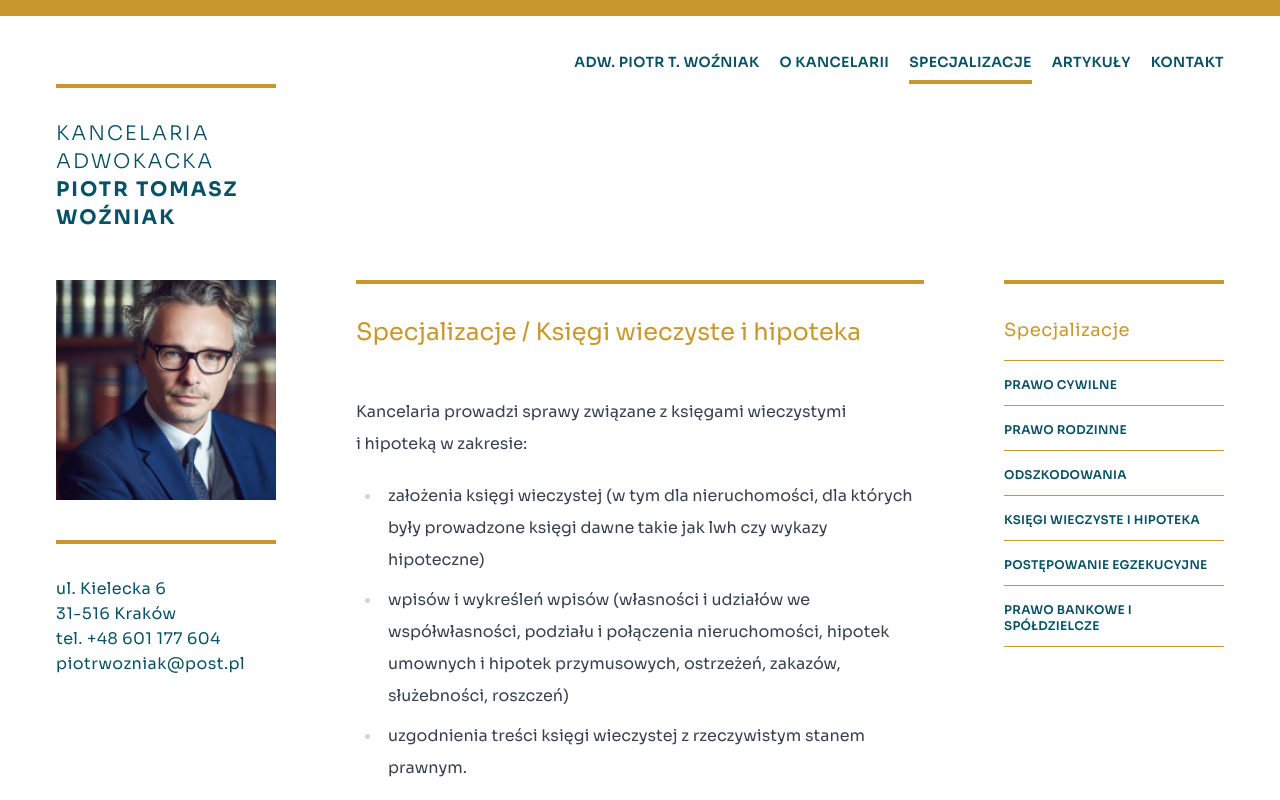
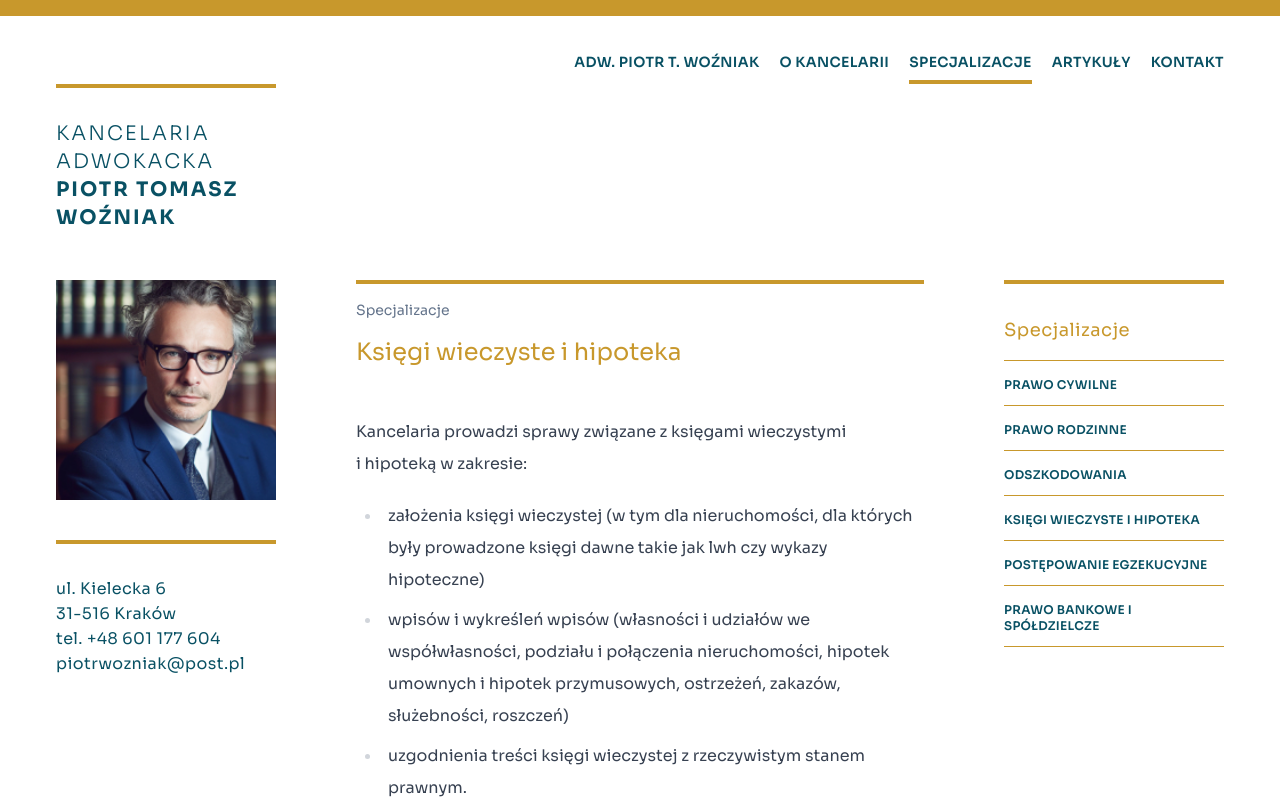
Before and after one commit to AllTwinkleStars/piotrek, a Next.js app: page /specjalizacje/ksiegi-wieczyste-i-hipoteka in a window 1280 px wide. Shown: the top 800 px of the page. Built offline with nearby package versions, Linux system fonts and the light colour scheme.

Commit message:
style fix

```diff
--- a/app/components/main/SpecializationsList.js
+++ b/app/components/main/SpecializationsList.js
@@ -10,7 +10,7 @@ export default function SpecializationsMenu(){
     const menuItems = specializations.map(specialization => {
         return (
             <Link
-                className="pt-5 pb-4 border-t lg:pt-4 lg:pb-3 border-pw-gold"
+                className="pt-5 pb-4 border-t lg:pt-4 lg:pb-3 border-pw-gold hover:text-pw-green-800"
                 key={specialization.id}
                 href={specialization.href}>
                 {specialization.name}
@@ -20,7 +20,9 @@ export default function SpecializationsMenu(){
 
     return (
         <div className="flex flex-col w-full pt-8 border-t-4 border-b h-fit border-pw-gold">
-            <h1 className="pb-4 text-xl font-normal tracking-wide lg:text-lg text-pw-gold"><Link href="/specjalizacje">Specjalizacje</Link></h1>
+            <h1 className="pb-4 text-xl font-normal tracking-wide lg:text-lg text-pw-gold">
+                <Link href="/specjalizacje">Specjalizacje</Link>
+            </h1>
             <div className="flex flex-col text-sm font-semibold tracking-wide uppercase lg:text-xs text-pw-green">
                 {menuItems}
             </div>
--- a/app/specjalizacje/ksiegi-wieczyste-i-hipoteka/page.js
+++ b/app/specjalizacje/ksiegi-wieczyste-i-hipoteka/page.js
@@ -1,11 +1,18 @@
+import Link from "next/link";
+
 export const metadata = {
   title:  'Księgi wieczyste i hipoteka',
 };
 
 export default function KsiegiWieczysteHipotekaPage() {
     return (
-      <article className="pt-8 font-sans leading-8 prose border-t-4 prose-h1:text-2xl prose-h1:text-pw-gold prose-h1:mb-8 lg:prose-h1:mb-12 prose-a:text-pw-green prose-a:underline prose-a:decoration-1 hover:prose-a:decoration-2 prose-a:underline-offset-4 prose-a:decoration-pw-gold hover:prose-a:underline hover:prose-a:decoration-pw-gold text-md border-t-pw-gold">
-        <h1 className="font-sans font-normal">Specjalizacje / Księgi wieczyste i hipoteka</h1>
+      <article className="pt-4 font-sans leading-8 prose border-t-4 prose-h1:text-2xl prose-h1:text-pw-gold prose-h1:mb-8 lg:prose-h1:mb-12 prose-a:text-pw-green hover:prose-a:decoration-1 prose-a:underline-offset-4 prose-a:decoration-pw-gold hover:prose-a:underline hover:prose-a:decoration-pw-gold text-md border-t-pw-gold">
+        <Link className="no-underline" href="/specjalizacje">
+          <div className="flex items-center gap-4 pb-4 font-sans text-sm text-slate-500">
+            <span className="font-normal no-underline">Specjalizacje</span>
+            </div>
+          </Link>
+        <h1 className="font-sans font-normal">Księgi wieczyste i hipoteka</h1>
         <p>Kancelaria prowadzi sprawy związane z&nbsp;księgami wieczystymi i&nbsp;hipoteką w&nbsp;zakresie:</p>
         <ul>
           <li>założenia księgi wieczystej (w tym dla nieruchomości, dla których były prowadzone księgi dawne takie jak lwh czy wykazy hipoteczne)</li>
--- a/app/specjalizacje/odszkodowania/page.js
+++ b/app/specjalizacje/odszkodowania/page.js
@@ -1,10 +1,17 @@
+import Link from "next/link";
+
 export const metadata = {
   title:  'Odszkodowania',
 };
 
 export default function OdszkodowaniaPage() {
     return (
-      <article className="pt-8 font-sans leading-8 prose border-t-4 prose-h1:text-2xl prose-h1:text-pw-gold prose-h1:mb-8 lg:prose-h1:mb-12 prose-a:text-pw-green prose-a:underline prose-a:decoration-1 hover:prose-a:decoration-2 prose-a:underline-offset-4 prose-a:decoration-pw-gold hover:prose-a:underline hover:prose-a:decoration-pw-gold text-md border-t-pw-gold">
+      <article className="pt-4 font-sans leading-8 prose border-t-4 prose-h1:text-2xl prose-h1:text-pw-gold prose-h1:mb-8 lg:prose-h1:mb-12 prose-a:text-pw-green hover:prose-a:decoration-1 prose-a:underline-offset-4 prose-a:decoration-pw-gold hover:prose-a:underline hover:prose-a:decoration-pw-gold text-md border-t-pw-gold">
+        <Link className="no-underline" href="/specjalizacje">
+          <div className="flex items-center gap-4 pb-4 font-sans text-sm text-slate-500">
+            <span className="font-normal no-underline">Specjalizacje</span>
+            </div>
+          </Link>
         <h1 className="font-sans font-normal">Odszkodowania</h1>
         <p>Kancelaria prowadzi sprawy o odszkodowanie w zakresie:</p>
         <ul>
--- a/app/specjalizacje/page.js
+++ b/app/specjalizacje/page.js
@@ -6,16 +6,16 @@ export const metadata = {
 
 export default function SpecjalizacjePage() {
     return (
-      <article className="pt-8 font-sans leading-8 prose border-t-4 prose-h1:text-2xl prose-h1:text-pw-gold prose-h1:mb-8 lg:prose-h1:mb-12 prose-a:text-pw-green prose-a:underline prose-a:decoration-1 hover:prose-a:decoration-2 prose-a:underline-offset-4 prose-a:decoration-pw-gold hover:prose-a:underline hover:prose-a:decoration-pw-gold text-md border-t-pw-gold">
+      <article className="pt-8 font-sans leading-8 prose border-t-4 prose-h1:text-2xl prose-h1:text-pw-gold prose-h1:mb-8 lg:prose-h1:mb-12 prose-a:text-pw-green-900 prose-a:no-underline hover:prose-a:decoration-1 prose-a:underline-offset-4 prose-a:decoration-pw-gold-300 hover:prose-a:text-pw-green-800 hover:prose-a:underline hover:prose-a:decoration-pw-gold text-md border-t-pw-gold">
       <h1 className="font-sans font-normal">Specjalizacje</h1>
         <p>Kancelaria specjalizuje się w prowadzeniu spraw z zakresu:</p>
         <ul>
-          <li><Link href="/specjalizacje/prawo-cywilne"><strong>prawa cywilnego</strong></Link></li>
-          <li><Link href="/specjalizacje/prawo-rodzinne"><strong>prawa rodzinnego</strong></Link></li>
-          <li><Link href="/specjalizacje/odszkodowania">odszkodowań</Link></li>
-          <li><Link href="/specjalizacje/ksiegi-wieczyste-i-hipoteka">ksiąg wieczystych i hipotek</Link></li>
-          <li><Link href="/specjalizacje/postepowanie-egzekucyjne">postępowania egzekucyjnego</Link></li>
-          <li><Link href="/specjalizacje/prawo-bankowe-i-spoldzielcze">prawa bankowego i spółdzielczego</Link></li>
+          <li><Link className="font-normal" href="/specjalizacje/prawo-cywilne"><strong>prawa cywilnego</strong></Link></li>
+          <li><Link className="font-normal" href="/specjalizacje/prawo-rodzinne"><strong>prawa rodzinnego</strong></Link></li>
+          <li><Link className="font-normal" href="/specjalizacje/odszkodowania">odszkodowań</Link></li>
+          <li><Link className="font-normal" href="/specjalizacje/ksiegi-wieczyste-i-hipoteka">ksiąg wieczystych i hipotek</Link></li>
+          <li><Link className="font-normal" href="/specjalizacje/postepowanie-egzekucyjne">postępowania egzekucyjnego</Link></li>
+          <li><Link className="font-normal" href="/specjalizacje/prawo-bankowe-i-spoldzielcze">prawa bankowego i spółdzielczego</Link></li>
         </ul>
       </article>
     )
--- a/app/specjalizacje/postepowanie-egzekucyjne/page.js
+++ b/app/specjalizacje/postepowanie-egzekucyjne/page.js
@@ -1,11 +1,18 @@
+import Link from "next/link";
+
 export const metadata = {
   title:  'Postępowanie egzekucyjne',
 };
 
 export default function PostepowanieEgzekucyjnePage() {
     return (
-      <article className="pt-8 font-sans leading-8 prose border-t-4 prose-h1:text-2xl prose-h1:text-pw-gold prose-h1:mb-8 lg:prose-h1:mb-12 prose-a:text-pw-green prose-a:underline prose-a:decoration-1 hover:prose-a:decoration-2 prose-a:underline-offset-4 prose-a:decoration-pw-gold hover:prose-a:underline hover:prose-a:decoration-pw-gold text-md border-t-pw-gold">
-        <h1 className="font-sans font-normal">Specjalizacje / Postępowanie egzekucyjne</h1>
+      <article className="pt-4 font-sans leading-8 prose border-t-4 prose-h1:text-2xl prose-h1:text-pw-gold prose-h1:mb-8 lg:prose-h1:mb-12 prose-a:text-pw-green hover:prose-a:decoration-1 prose-a:underline-offset-4 prose-a:decoration-pw-gold hover:prose-a:underline hover:prose-a:decoration-pw-gold text-md border-t-pw-gold">
+        <Link className="no-underline" href="/specjalizacje">
+          <div className="flex items-center gap-4 pb-4 font-sans text-sm text-slate-500">
+            <span className="font-normal no-underline">Specjalizacje</span>
+            </div>
+          </Link>
+        <h1 className="font-sans font-normal">Postępowanie egzekucyjne</h1>
         <p>Kancelaria prowadzi sprawy egzekucyjne związane&nbsp;z:</p>
         <ul>
           <li>inicjowaniem i prowadzeniem spraw egzekucyjnych u komornika</li>
--- a/app/specjalizacje/prawo-bankowe-i-spoldzielcze/page.js
+++ b/app/specjalizacje/prawo-bankowe-i-spoldzielcze/page.js
@@ -1,11 +1,18 @@
+import Link from "next/link";
+
 export const metadata = {
   title:  'Prawo bankowe i spółdzielcze',
 };
 
 export default function PrawoBankoweSpoldzielczePage() {
     return (
-      <article className="pt-8 font-sans leading-8 prose border-t-4 prose-h1:text-2xl prose-h1:text-pw-gold prose-h1:mb-8 lg:prose-h1:mb-12 prose-a:text-pw-green prose-a:underline prose-a:decoration-1 hover:prose-a:decoration-2 prose-a:underline-offset-4 prose-a:decoration-pw-gold hover:prose-a:underline hover:prose-a:decoration-pw-gold text-md border-t-pw-gold">
-        <h1 className="font-sans font-normal">Specjalizacje / Prawo bankowe i spółdzielcze</h1>
+      <article className="pt-4 font-sans leading-8 prose border-t-4 prose-h1:text-2xl prose-h1:text-pw-gold prose-h1:mb-8 lg:prose-h1:mb-12 prose-a:text-pw-green hover:prose-a:decoration-1 prose-a:underline-offset-4 prose-a:decoration-pw-gold hover:prose-a:underline hover:prose-a:decoration-pw-gold text-md border-t-pw-gold">
+        <Link className="no-underline" href="/specjalizacje">
+          <div className="flex items-center gap-4 pb-4 font-sans text-sm text-slate-500">
+            <span className="font-normal no-underline">Specjalizacje</span>
+            </div>
+          </Link>
+        <h1 className="font-sans font-normal">Prawo bankowe i spółdzielcze</h1>
         <p>Kancelaria posiada doświadczenie w zakresie prawa bankowego i spółdzielczego nabyte w czasie wieloletniej obsługi Banku Spółdzielczego.</p>
       </article>
     )
--- a/app/specjalizacje/prawo-cywilne/page.js
+++ b/app/specjalizacje/prawo-cywilne/page.js
@@ -1,13 +1,18 @@
+import Link from "next/link";
+
 export const metadata = {
     title: "Prawo cywilne",
 };
 
 export default function PrawoCywilnePage() {
     return (
-        <article className="pt-8 font-sans leading-8 prose border-t-4 prose-h1:text-2xl prose-h1:text-pw-gold prose-h1:mb-8 lg:prose-h1:mb-12 prose-a:text-pw-green prose-a:underline prose-a:decoration-1 hover:prose-a:decoration-2 prose-a:underline-offset-4 prose-a:decoration-pw-gold hover:prose-a:underline hover:prose-a:decoration-pw-gold text-md border-t-pw-gold">
-        <h1 className="font-sans font-normal">
-                Specjalizacje / Prawo cywilne
-            </h1>
+      <article className="pt-4 font-sans leading-8 prose border-t-4 prose-h1:text-2xl prose-h1:text-pw-gold prose-h1:mb-8 lg:prose-h1:mb-12 prose-a:text-pw-green hover:prose-a:decoration-1 prose-a:underline-offset-4 prose-a:decoration-pw-gold hover:prose-a:underline hover:prose-a:decoration-pw-gold text-md border-t-pw-gold">
+        <Link className="no-underline" href="/specjalizacje">
+          <div className="flex items-center gap-4 pb-4 font-sans text-sm text-slate-500">
+            <span className="font-normal no-underline">Specjalizacje</span>
+            </div>
+          </Link>
+        <h1 className="font-sans font-normal">Prawo cywilne</h1>
             <p>Kancelaria prowadzi sprawy z zakresu prawa cywilnego w zakresie:</p>
             <ul>
               <li>postępowań pomiędzy współwłaścicielami nieruchomości (zniesienie współwłasności, rozliczenie nakładów i pożytków, zarząd przymusowy, czynności przekraczające zwykły zarząd, zaskarżanie uchwał wspólnot mieszkaniowych)</li>
--- a/app/specjalizacje/prawo-rodzinne/page.js
+++ b/app/specjalizacje/prawo-rodzinne/page.js
@@ -1,11 +1,18 @@
+import Link from "next/link";
+
 export const metadata = {
   title:  'Prawo rodzinne',
 };
 
 export default function PrawoRodzinnePage() {
     return (
-      <article className="pt-8 font-sans leading-8 prose border-t-4 prose-h1:text-2xl prose-h1:text-pw-gold prose-h1:mb-8 lg:prose-h1:mb-12 prose-a:text-pw-green prose-a:underline prose-a:decoration-1 hover:prose-a:decoration-2 prose-a:underline-offset-4 prose-a:decoration-pw-gold hover:prose-a:underline hover:prose-a:decoration-pw-gold text-md border-t-pw-gold">
-        <h1 className="font-sans font-normal">Specjalizacje / Prawo rodzinne</h1>
+      <article className="pt-4 font-sans leading-8 prose border-t-4 prose-h1:text-2xl prose-h1:text-pw-gold prose-h1:mb-8 lg:prose-h1:mb-12 prose-a:text-pw-green hover:prose-a:decoration-1 prose-a:underline-offset-4 prose-a:decoration-pw-gold hover:prose-a:underline hover:prose-a:decoration-pw-gold text-md border-t-pw-gold">
+        <Link className="no-underline" href="/specjalizacje">
+          <div className="flex items-center gap-4 pb-4 font-sans text-sm text-slate-500">
+            <span className="font-normal no-underline">Specjalizacje</span>
+            </div>
+          </Link>
+        <h1 className="font-sans font-normal">Prawo rodzinne</h1>
         <p>Kancelaria prowadzi sprawy z&nbsp;zakresu prawa rodzinnego w&nbsp;zakresie:</p>
         <ul>
           <li>rozwodów i separacji (w tym z&nbsp;orzekaniem o&nbsp;winie)</li>
--- a/tailwind.config.js
+++ b/tailwind.config.js
@@ -1,57 +1,55 @@
 /** @type {import('tailwindcss').Config} */
 module.exports = {
     content: [
-    './pages/**/*.{js,ts,jsx,tsx,mdx}',
-    './components/**/*.{js,ts,jsx,tsx,mdx}',
-    './app/**/*.{js,ts,jsx,tsx,mdx}',
+        "./pages/**/*.{js,ts,jsx,tsx,mdx}",
+        "./components/**/*.{js,ts,jsx,tsx,mdx}",
+        "./app/**/*.{js,ts,jsx,tsx,mdx}",
     ],
     theme: {
         extend: {
             colors: {
-        'pw-green': {
-          'DEFAULT': '#095164',
-          '50': '#e9fffe',
-          '100': '#c8fffb',
-          '200': '#97fff9',
-          '300': '#50fffa',
-          '400': '#02faff',
-          '500': '#00ddf4',
-          '600': '#00aecd',
-          '700': '#008aa4',
-          '800': '#066e84',
-          '900': '#095164',
-          '950': '#003c4d',
+                "pw-green": {
+                    DEFAULT: "#095164",
+                    50: "#e9fffe",
+                    100: "#c8fffb",
+                    200: "#97fff9",
+                    300: "#50fffa",
+                    400: "#02faff",
+                    500: "#00ddf4",
+                    600: "#00aecd",
+                    700: "#008aa4",
+                    800: "#066e84",
+                    900: "#095164",
+                    950: "#003c4d",
                 },
-      'pw-gold': {
-        'DEFAULT': '#c8982c',
-        '50': '#fbf8eb',
-        '100': '#f5eecc',
-        '200': '#ecdd9c',
-        '300': '#e0c464',
-        '400': '#d6ac39',
-        '500': '#c8982c',
-        '600': '#ab7623',
-        '700': '#89571f',
-        '800': '#724721',
-        '900': '#623c21',
-        '950': '#391e0f',
+                "pw-gold": {
+                    DEFAULT: "#c8982c",
+                    50: "#fbf8eb",
+                    100: "#f5eecc",
+                    200: "#ecdd9c",
+                    300: "#e0c464",
+                    400: "#d6ac39",
+                    500: "#c8982c",
+                    600: "#ab7623",
+                    700: "#89571f",
+                    800: "#724721",
+                    900: "#623c21",
+                    950: "#391e0f",
                 },
-        'charcoal': '#001C23',
+                charcoal: "#001C23",
             },
             fontFamily: {
-        sans: ['var(--font-sora)'],
-        serif: ['var(--font-ptserif)']
+                sans: ["var(--font-sora)"],
+                serif: ["var(--font-ptserif)"],
             },
             width: {
-        '150': '600px',
-        '55': '220px'
+                150: "600px",
+                55: "220px",
             },
             height: {
-        '55': '220px',
+                55: "220px",
             },
         },
     },
-  plugins: [
-    require('@tailwindcss/typography'),
-  ],
-}
+    plugins: [require("@tailwindcss/typography")],
+};
```
Also changed, not shown: 1 other file (tests, documents, lock files or other folders). Lines whose indentation alone changed are shown as unchanged.
